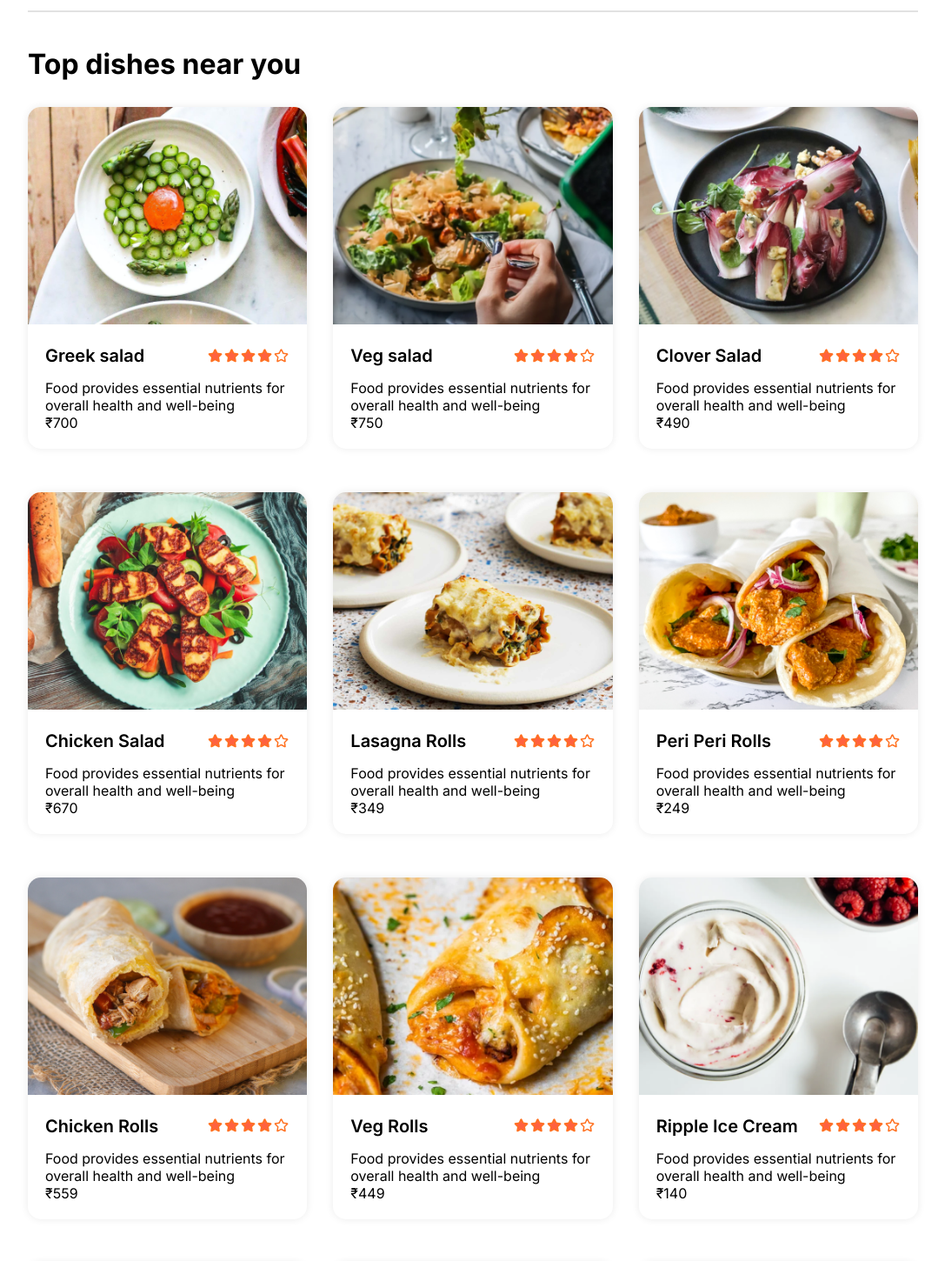
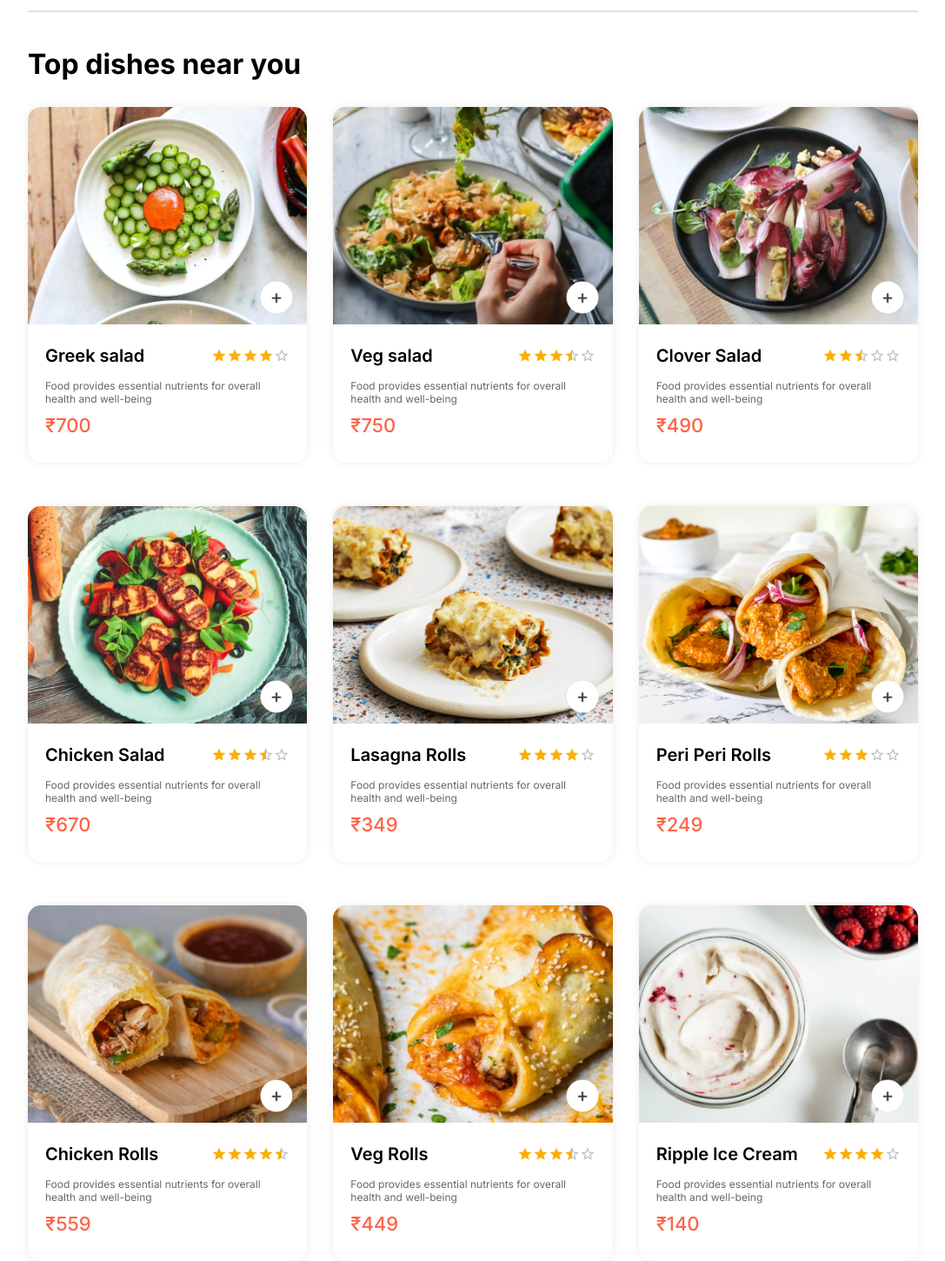
Before and after one commit to kavyeshvohra/foodie, a Next.js app: page / in a window 1280 px wide. Shown: the part 900-2350 px from the top of the page at 87% size, without its empty margins (96-1183 px from the left). Built offline with nearby package versions, Linux system fonts and the light colour scheme.

Commit message:
New Update

```diff
--- a/package.json
+++ b/package.json
@@ -10,6 +10,9 @@
   },
   "dependencies": {
     "@emotion/cache": "^11.11.0",
+    "@emotion/react": "^11.11.4",
+    "@emotion/styled": "^11.11.5",
+    "@mui/material": "^5.15.15",
     "@mui/material-nextjs": "^5.15.11",
     "next": "14.2.1",
     "react": "^18",
--- a/src/app/layout.tsx
+++ b/src/app/layout.tsx
@@ -2,6 +2,7 @@ import Header from "@/components/Header/Header"
 import './index.css'
 import { Metadata } from "next"
 import StoreContextProvider from '../context/StoreContext'
+import Footer  from "../components/Footer/Footer"
 export const metadata: Metadata = {
   title: {
     default: "Next.js",
@@ -22,6 +23,7 @@ export default function RootLayout({
         <StoreContextProvider>
           {children}
         </StoreContextProvider>
+      <Footer/>
       </body>
     </html>
   )
--- a/src/assets.jsx
+++ b/src/assets.jsx
@@ -123,7 +123,8 @@ export const food_list = [
         image: food_1,
         price: 700,
         description: "Food provides essential nutrients for overall health and well-being",
-        category: "Salad"
+        category: "Salad",
+        ratings: 4
     },
     {
         _id: "2",
@@ -131,77 +132,98 @@ export const food_list = [
         image: food_2,
         price: 750,
         description: "Food provides essential nutrients for overall health and well-being",
-        category: "Salad"
-    }, {
+        category: "Salad",
+        ratings: 3.5
+    },
+    {
         _id: "3",
         name: "Clover Salad",
         image: food_3,
         price: 490,
         description: "Food provides essential nutrients for overall health and well-being",
-        category: "Salad"
-    }, {
+        category: "Salad",
+        ratings: 2.5
+    },
+    {
         _id: "4",
         name: "Chicken Salad",
         image: food_4,
         price: 670,
         description: "Food provides essential nutrients for overall health and well-being",
-        category: "Salad"
-    }, {
+        category: "Salad",
+        ratings: 3.5
+    },
+    {
         _id: "5",
         name: "Lasagna Rolls",
         image: food_5,
         price: 349,
         description: "Food provides essential nutrients for overall health and well-being",
-        category: "Rolls"
-    }, {
+        category: "Rolls",
+        ratings: 4
+    },
+    {
         _id: "6",
         name: "Peri Peri Rolls",
         image: food_6,
         price: 249,
         description: "Food provides essential nutrients for overall health and well-being",
-        category: "Rolls"
-    }, {
+        category: "Rolls",
+        ratings: 3
+    },
+    {
         _id: "7",
         name: "Chicken Rolls",
         image: food_7,
         price: 559,
         description: "Food provides essential nutrients for overall health and well-being",
-        category: "Rolls"
-    }, {
+        category: "Rolls",
+        ratings: 4.5
+    },
+    {
         _id: "8",
         name: "Veg Rolls",
         image: food_8,
         price: 449,
         description: "Food provides essential nutrients for overall health and well-being",
-        category: "Rolls"
-    }, {
+        category: "Rolls",
+        ratings: 3.5
+    },
+    {
         _id: "9",
         name: "Ripple Ice Cream",
         image: food_9,
         price: 140,
         description: "Food provides essential nutrients for overall health and well-being",
-        category: "Deserts"
-    }, {
+        category: "Deserts",
+        ratings: 4
+    },
+    {
         _id: "10",
         name: "Fruit Ice Cream",
         image: food_10,
         price: 220,
         description: "Food provides essential nutrients for overall health and well-being",
-        category: "Deserts"
-    }, {
+        category: "Deserts",
+        ratings: 3.5
+    },
+    {
         _id: "11",
         name: "Jar Ice Cream",
         image: food_11,
         price: 300,
         description: "Food provides essential nutrients for overall health and well-being",
-        category: "Deserts"
-    }, {
+        category: "Deserts",
+        ratings: 4.5
+    },
+    {
         _id: "12",
         name: "Vanilla Ice Cream",
         image: food_12,
         price: 110,
         description: "Food provides essential nutrients for overall health and well-being",
-        category: "Deserts"
+        category: "Deserts",
+        ratings: 3
     },
     {
         _id: "13",
@@ -209,7 +231,8 @@ export const food_list = [
         image: food_13,
         price: 200,
         description: "Food provides essential nutrients for overall health and well-being",
-        category: "Sandwich"
+        category: "Sandwich",
+        ratings: 4
     },
     {
         _id: "14",
@@ -217,77 +240,88 @@ export const food_list = [
         image: food_14,
         price: 190,
         description: "Food provides essential nutrients for overall health and well-being",
-        category: "Sandwich"
+        category: "Sandwich",
+        ratings: 4.5
     }, {
         _id: "15",
         name: "Grilled Sandwich",
         image: food_15,
         price: 160,
         description: "Food provides essential nutrients for overall health and well-being",
-        category: "Sandwich"
+        category: "Sandwich",
+        ratings: 4
     }, {
         _id: "16",
         name: "Bread Sandwich",
         image: food_16,
         price: 150,
         description: "Food provides essential nutrients for overall health and well-being",
-        category: "Sandwich"
+        category: "Sandwich",
+        ratings: 5
     }, {
         _id: "17",
         name: "Cup Cake",
         image: food_17,
         price: 90,
         description: "Food provides essential nutrients for overall health and well-being",
-        category: "Cake"
+        category: "Cake",
+        ratings: 3
     }, {
         _id: "18",
         name: "Vegan Cake",
         image: food_18,
         price: 1000,
         description: "Food provides essential nutrients for overall health and well-being",
-        category: "Cake"
+        category: "Cake",
+        ratings: 3.5
     }, {
         _id: "19",
         name: "Butterscotch Cake",
         image: food_19,
         price: 800,
         description: "Food provides essential nutrients for overall health and well-being",
-        category: "Cake"
+        category: "Cake",
+        ratings: 4
     }, {
         _id: "20",
         name: "Sliced Cake",
         image: food_20,
         price: 340,
         description: "Food provides essential nutrients for overall health and well-being",
-        category: "Cake"
+        category: "Cake",
+        ratings: 3
     }, {
         _id: "21",
         name: "Garlic Mushroom ",
         image: food_21,
         price: 330,
         description: "Food provides essential nutrients for overall health and well-being",
-        category: "Pure Veg"
+        category: "Pure Veg",
+        ratings: 4.5
     }, {
         _id: "22",
         name: "Fried Cauliflower",
         image: food_22,
         price: 220,
         description: "Food provides essential nutrients for overall health and well-being",
-        category: "Pure Veg"
+        category: "Pure Veg",
+        ratings: 3.5
     }, {
         _id: "23",
         name: "Mix Veg Pulao",
         image: food_23,
         price: 900,
         description: "Food provides essential nutrients for overall health and well-being",
-        category: "Pure Veg"
+        category: "Pure Veg",
+        ratings: 5
     }, {
         _id: "24",
         name: "Rice Zucchini",
         image: food_24,
         price: 1200,
         description: "Food provides essential nutrients for overall health and well-being",
-        category: "Pure Veg"
+        category: "Pure Veg",
+        ratings: 4
     },
     {
         _id: "25",
@@ -295,7 +329,8 @@ export const food_list = [
         image: food_25,
         price: 740,
         description: "Food provides essential nutrients for overall health and well-being",
-        category: "Pasta"
+        category: "Pasta",
+        ratings: 5
     },
     {
         _id: "26",
@@ -303,48 +338,55 @@ export const food_list = [
         image: food_26,
         price: 350,
         description: "Food provides essential nutrients for overall health and well-being",
-        category: "Pasta"
+        category: "Pasta",
+        ratings: 5
     }, {
         _id: "27",
         name: "Creamy Pasta",
         image: food_27,
         price: 260,
         description: "Food provides essential nutrients for overall health and well-being",
-        category: "Pasta"
+        category: "Pasta",
+        ratings: 4
     }, {
         _id: "28",
         name: "Chicken Pasta",
         image: food_28,
         price: 500,
         description: "Food provides essential nutrients for overall health and well-being",
-        category: "Pasta"
+        category: "Pasta",
+        ratings: 4.5
     }, {
         _id: "29",
         name: "Buttter Noodles",
         image: food_29,
         price: 320,
         description: "Food provides essential nutrients for overall health and well-being",
-        category: "Noodles"
+        category: "Noodles",
+        ratings: 4
     }, {
         _id: "30",
         name: "Veg Noodles",
         image: food_30,
         price: 400,
         description: "Food provides essential nutrients for overall health and well-being",
-        category: "Noodles"
+        category: "Noodles",
+        ratings: 4
     }, {
         _id: "31",
         name: "Somen Noodles",
         image: food_31,
         price: 200,
         description: "Food provides essential nutrients for overall health and well-being",
-        category: "Noodles"
+        category: "Noodles",
+        ratings: 3
     }, {
         _id: "32",
         name: "Cooked Noodles",
         image: food_32,
         price: 145,
         description: "Food provides essential nutrients for overall health and well-being",
-        category: "Noodles"
+        category: "Noodles",
+        ratings: 3.5
     }
 ]
--- a/src/components/FoodDisplay/FoodDisplay.tsx
+++ b/src/components/FoodDisplay/FoodDisplay.tsx
@@ -10,7 +10,10 @@ export const FoodDisplay = ({category}) =>{
                 <h1>Top dishes near you</h1>
                 <div className="food-display-list">
                     {food_list.map((item,index)=>{
-                        return <FoodItem key={index} id={item._id} name={item.name} description={item.description} price={item.price} image={item.image}/>
+                        if(category==="All" || category===item.category)
+                            {
+                                return <FoodItem key={index} id={item._id} name={item.name} description={item.description} price={item.price} ratings={item.ratings} image={item.image}/>
+                            }
                     })}
                 </div>
             </div>
--- a/src/components/FoodItem/FoodItem.css
+++ b/src/components/FoodItem/FoodItem.css
@@ -26,3 +26,42 @@
     font-size: 20px;
     font-weight: 600;
 }
+.food-item-desc{
+    color : #676767;
+    font-size: 12px;
+}
+.food-item-price
+{
+    color: tomato;
+    font-size: 22px;
+    font-weight: 500;
+    margin: 10px 0px;
+}
+.food-item-img-container{
+    position: relative;
+}
+.food-item-img-container .add{
+    width: 40px;
+    height: auto;
+    position: absolute;
+    bottom: 15px;
+    right: 15px;
+    cursor: pointer;
+    border-radius: 50%;
+}
+.food-item-counter{
+    position: absolute;
+    bottom: 15px;
+    right: 15px;
+    display: flex;
+    align-items: center;
+    gap: 10px;
+    padding: 6px;
+    border-radius: 50px;
+    background-color: white;
+}
+.food-item-counter img{
+    cursor: pointer;
+    width: 30px;
+    height: auto;
+}
--- a/src/components/FoodItem/FoodItem.tsx
+++ b/src/components/FoodItem/FoodItem.tsx
@@ -1,21 +1,32 @@
 import Image from 'next/image'
 import './FoodItem.css'
-import Ratings from '@mui/material-nextjs'
 import { assets } from '@/assets'
-export const FoodItem = ({id,name,price,description,image}) =>{
+import { Rating } from '@mui/material'
+import { useContext } from 'react'
+import { StoreContext } from '@/context/StoreContext'
+export const FoodItem = ({id,name,price,description,ratings,image}) =>{
+    const {cartItems, addToCart, removeFromCart}     = useContext(StoreContext);
     return(
         <>
             <div className="food-item">
                 <div className="food-item-img-container">
                     <Image className='food-item-image' src={image} alt=""/>
+                    {
+                        !cartItems[id]?<Image className='add' onClick={()=>addToCart(id)} src={assets.add_icon_white} alt=""/>:
+                        <div className="food-item-counter">
+                            <Image onClick={()=>removeFromCart(id)} src={assets.remove_icon_red} alt=""/>
+                            <p>{cartItems[id]}</p>
+                            <Image onClick={()=>addToCart(id)} src={assets.add_icon_green} alt=""/>
+                        </div>
+                    }
                 </div>
                 <div className="food-item-info">
                     <div className="food-item-name-rating">
                         <p>{name}</p>
-                        <Image src={assets.rating_starts} alt=""/>
+                        <Rating name="read-only" value={ratings} precision={0.5} size="small" readOnly/>
                     </div>
                     <p className="food-item-desc">{description}</p>
-                    <p className="food-item--price">₹{price}</p>
+                    <p className="food-item-price">₹{price}</p>
 
                 </div>
             </div>
--- /dev/null
+++ b/src/components/Footer/Footer.css
@@ -0,0 +1,3 @@
+#footer{
+    background-color: black;
+}
--- a/src/context/StoreContext.jsx
+++ b/src/context/StoreContext.jsx
@@ -1,13 +1,30 @@
 "use client"
-import { createContext } from "react";
+import { createContext, useEffect, useState } from "react";
 import {food_list} from "../assets"
 export const StoreContext = createContext(null);
 
 const StoreContextProvider = (props) =>{
-
-
+    const [cartItems, setCartItems] = useState({});
+    const addToCart = (itemId) =>{
+        if(!cartItems[itemId]){
+            setCartItems((prev)=>({...prev,[itemId]:1}))
+        }
+        else{
+            setCartItems((prev)=>({...prev,[itemId]:prev[itemId]+1}))
+        }
+    }
+    const removeFromCart = (itemId) => {
+        setCartItems((prev)=>({...prev,[itemId]:prev[itemId]-1}))
+    }
+    useEffect(()=>{
+        console.log(cartItems)
+    },[cartItems])
     const contextValue={
-        food_list
+        food_list,
+        cartItems,
+        setCartItems,
+        addToCart,
+        removeFromCart
     }
     return(
         <StoreContext.Provider value={contextValue}>
```
Also changed, not shown: src/components/Footer/Footer.tsx (added, +24 -0 lines), 1 other file (tests, documents, lock files or other folders).
